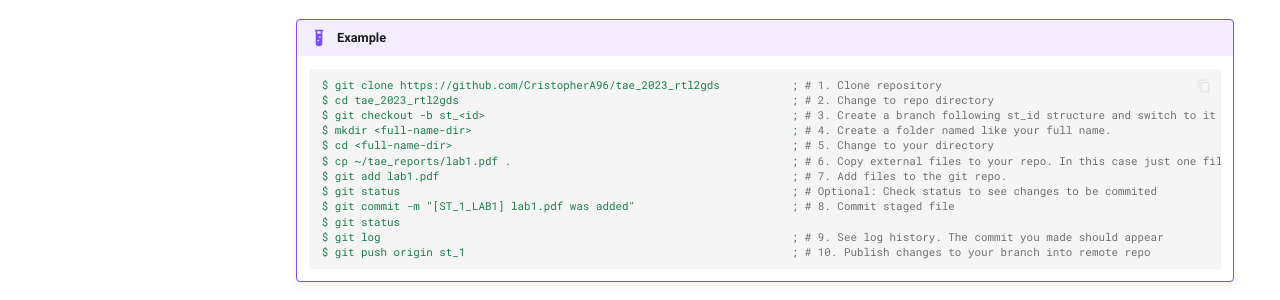
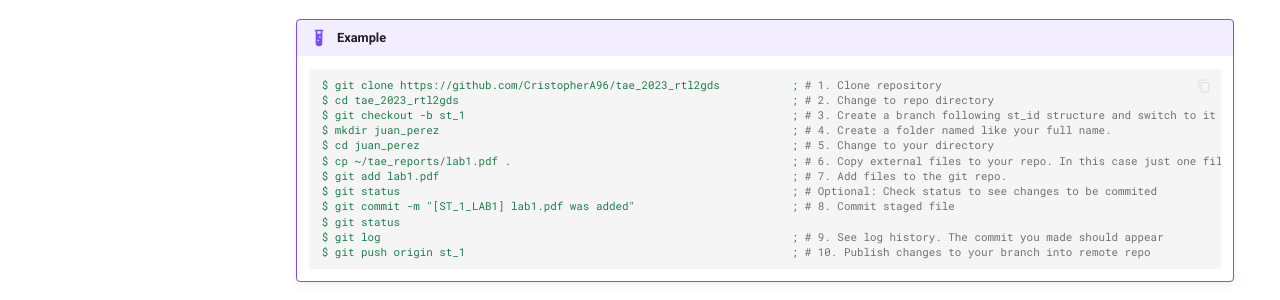
Before and after one commit to CristopherA96/tae_git, an MkDocs documentation site: the page built from docs/index.md, in a window 1280 px wide and 1397 px high. Shown: the part 981-1281 px from the top of the window. Built offline with MkDocs 1.6.1 and Material for MkDocs 9.7.7, drawn with Linux system fonts in a browser that asks for light colours.

Commit message:
[DOCS] index page updated with example data

```diff
--- a/docs/index.md
+++ b/docs/index.md
@@ -28,9 +28,9 @@ $ cd <full-name-dir>                                                    ; # 5. C
 
     $ git clone https://github.com/CristopherA96/tae_2023_rtl2gds           ; # 1. Clone repository
     $ cd tae_2023_rtl2gds                                                   ; # 2. Change to repo directory
-    $ git checkout -b st_<id>                                               ; # 3. Create a branch following st_id structure and switch to it
-    $ mkdir <full-name-dir>                                                 ; # 4. Create a folder named like your full name.
-    $ cd <full-name-dir>                                                    ; # 5. Change to your directory
+    $ git checkout -b st_1                                                  ; # 3. Create a branch following st_id structure and switch to it
+    $ mkdir juan_perez                                                      ; # 4. Create a folder named like your full name.
+    $ cd juan_perez                                                         ; # 5. Change to your directory
     $ cp ~/tae_reports/lab1.pdf .                                           ; # 6. Copy external files to your repo. In this case just one file added.
     $ git add lab1.pdf                                                      ; # 7. Add files to the git repo.
     $ git status                                                            ; # Optional: Check status to see changes to be commited
```
